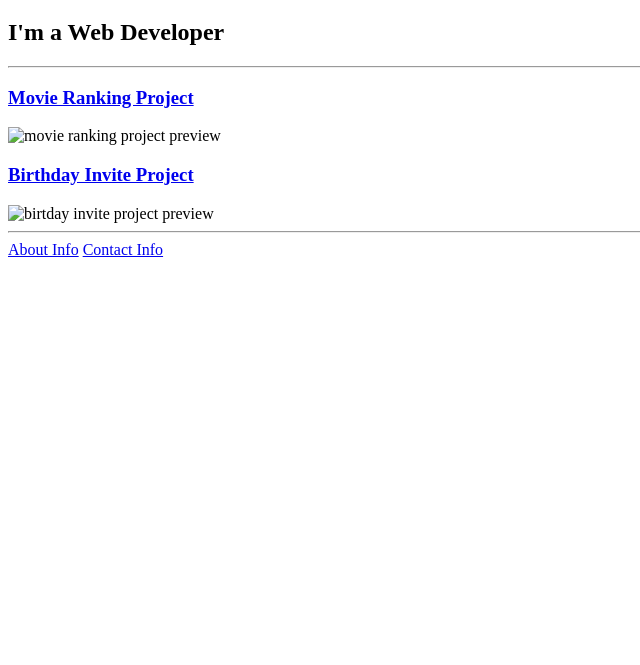
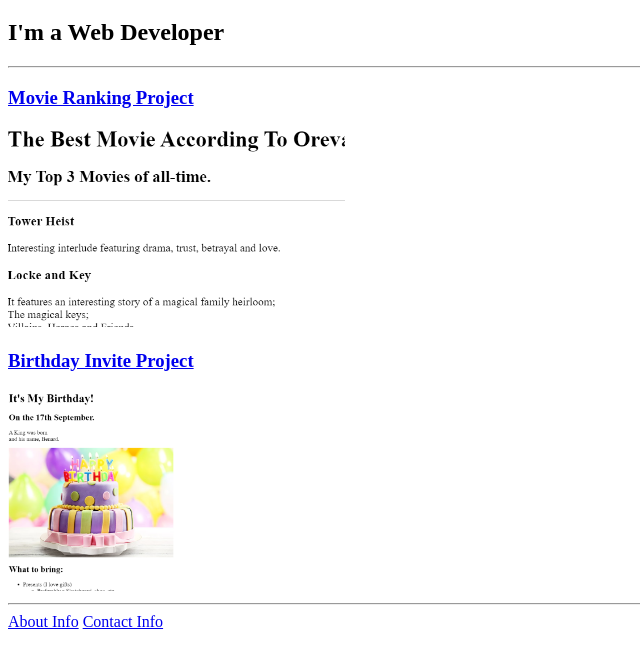
Before and after one commit to orevaokelzz/html-portfolio, a plain HTML site: page index.html in a window 1280 px wide. Shown: the part 61-726 px from the top of the page, without its empty margins (0-640 px from the left). Drawn offline with Linux system fonts and the light colour scheme.

Commit message:
Add files via upload

```diff
--- a/index.html
+++ b/index.html
@@ -28,10 +28,10 @@ https://developer.mozilla.org/en-US/docs/Web/HTML/Element/img#attr-height -->
   <hr />
 
   <h3><a href="./public/movie-ranking.html">Movie Ranking Project</a></h3>
-  <img src="./assets/images/Movie Ranking Project.png/" height="200" alt="movie ranking project preview" />
+  <img src="./assets/images/Movie Ranking Project.png" height="200" alt="movie ranking project preview" />
 
   <h3><a href="./public/birthday-invite.html">Birthday Invite Project</a></h3>
-  <img src="./assets/images/Birthday Project.png/" height="200" alt="birtday invite project preview" />
+  <img src="./assets/images/Birthday Project.png" height="200" alt="birtday invite project preview" />
   <hr/>
 
   <a href="./assets/images/about.html">About Info</a>
```
